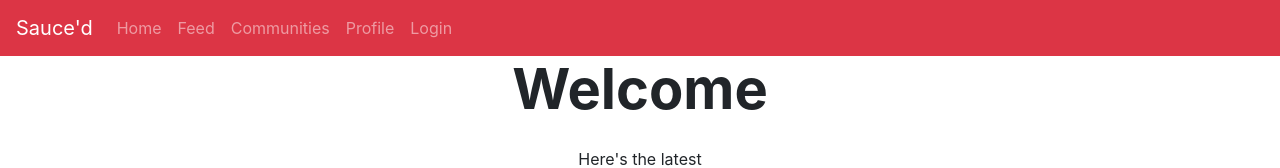
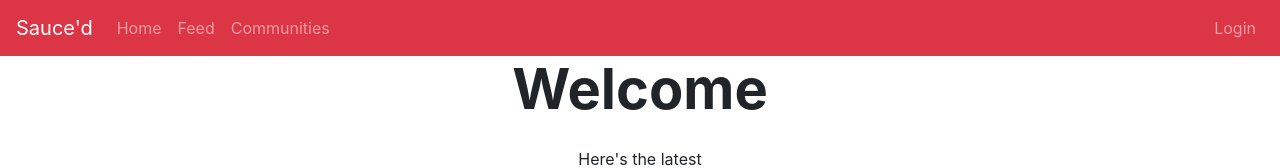
Before and after one commit to eBork1/recipeSM-UI, a React (Create React App) app: page / in a window 1280 px wide. Shown: the top 168 px of the page. Built offline with nearby package versions, Linux system fonts and the light colour scheme; the HTML template or start-up script is replaced by a standard one.

Commit message:
replace 'profile' nav item with username

```diff
--- a/src/Nav.js
+++ b/src/Nav.js
@@ -1,10 +1,8 @@
 import React from 'react';
 
 export default class NavBar extends React.Component {
-
-
-
     render() {
+        let userpage = "/user/" + localStorage.getItem('username');
         return (
             <nav className="navbar navbar-expand-lg navbar-dark bg-danger">
                 <a className="navbar-brand" href="/">Sauce'd</a>
@@ -16,9 +14,16 @@ export default class NavBar extends React.Component {
                         <a className="nav-item nav-link" href="/">Home <span className="sr-only">(current)</span></a>
                         <a className="nav-item nav-link" href="/feed">Feed</a>
                         <a className="nav-item nav-link" href="/communities">Communities</a>
-                        <a className="nav-item nav-link" href="/profile">Profile</a>
+                        {/* <a className="nav-item nav-link" href="/profile">Profile</a> */}
+                    </div>
+                    <div className="nav navbar-nav ml-auto">
+                        <h5 className="mt-2 mr-4">
+                            <a className="nav-item text-white" href={userpage}>
+                                {this.props.username}
+                            </a>
+                        </h5>
                         {this.props.loginStatus === true ?
-                            <a className="nav-item nav-link" href="/logout">Logout</a>
+                            <a className="nav-item text-dark mt-2" href="/logout">Logout</a>
                             :
                             <a className="nav-item nav-link" href="/login">Login</a>
                         }
```
